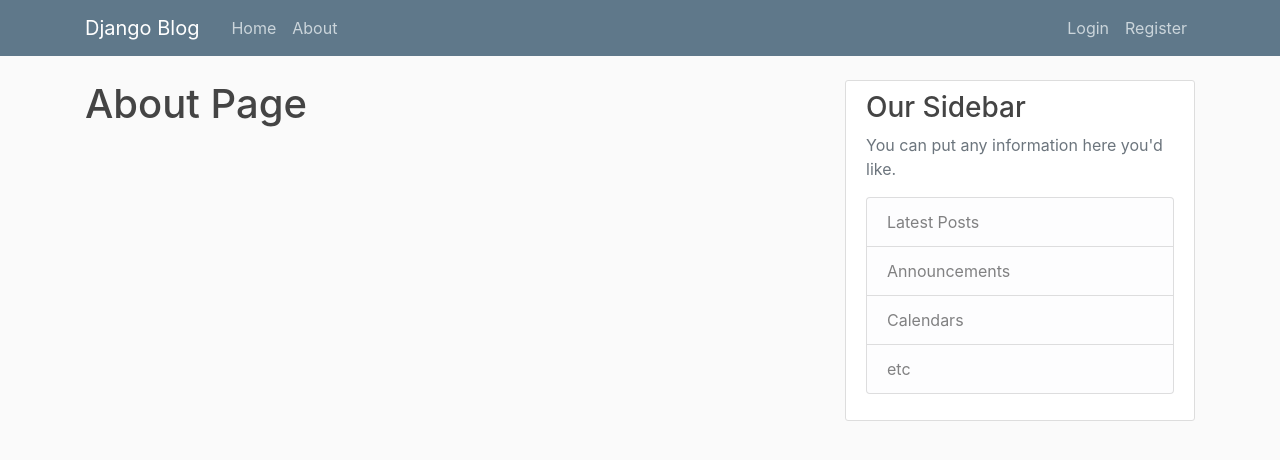
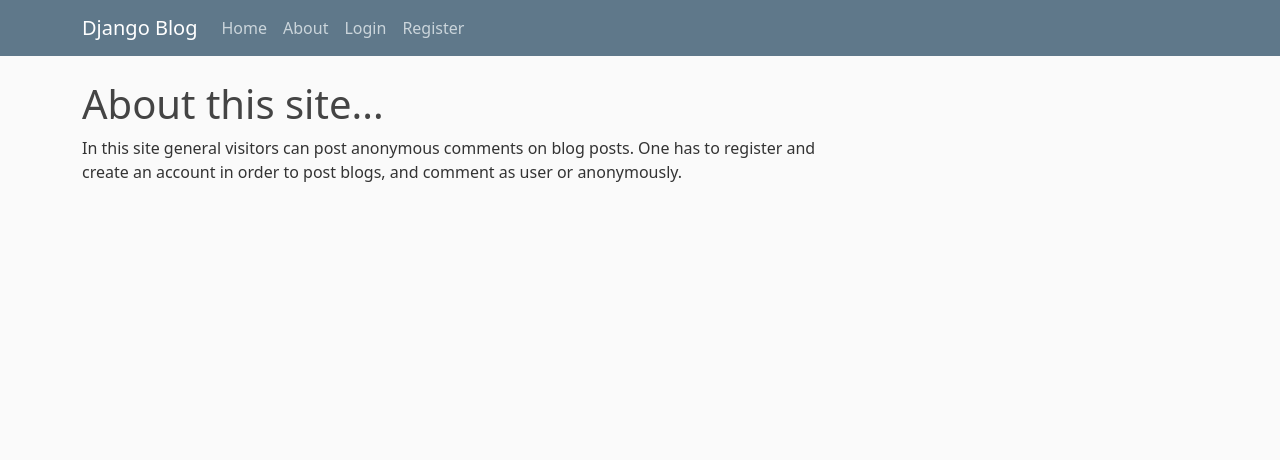
Before and after one commit to Nandan9911/Blog-App-Django, a Django app: page /about/ in a window 1280 px wide. Shown: the top 460 px of the page. Run offline with Django 3.2, Linux system fonts and the light colour scheme; some libraries are stand-ins or nearby versions.

Commit message:
adding latest bootstrap libraries

```diff
--- a/blog/templates/blog/about.html
+++ b/blog/templates/blog/about.html
@@ -1,4 +1,10 @@
 {% extends "blog/base.html" %}
 {% block content %}
-    <h1>About Page</h1>
+    <h1>About this site...</h1>
+    <div>
+        <p>
+            In this site general visitors can post anonymous comments on blog posts. One has to register and create an account in order to
+            post blogs, and comment as user or anonymously.
+        </p>
+    </div>
 {% endblock content %}
--- a/blog/templates/blog/base.html
+++ b/blog/templates/blog/base.html
@@ -8,8 +8,7 @@
     <meta name="viewport" content="width=device-width, initial-scale=1, shrink-to-fit=no">
 
     <!-- Bootstrap CSS -->
-    <link rel="stylesheet" href="https://maxcdn.bootstrapcdn.com/bootstrap/4.0.0/css/bootstrap.min.css" integrity="sha384-Gn5384xqQ1aoWXA+058RXPxPg6fy4IWvTNh0E263XmFcJlSAwiGgFAW/dAiS6JXm" crossorigin="anonymous">
-
+    <link href="https://cdn.jsdelivr.net/npm/bootstrap@5.3.0-alpha3/dist/css/bootstrap.min.css" rel="stylesheet" integrity="sha384-KK94CHFLLe+nY2dmCWGMq91rCGa5gtU4mk92HdvYe+M/SXH301p5ILy+dN9+nJOZ" crossorigin="anonymous">
     <link rel="stylesheet" type="text/css" href="{% static 'blog/main.css' %}">
 
     {% if title %}
@@ -27,12 +26,12 @@
           <span class="navbar-toggler-icon"></span>
           </button>
           <div class="collapse navbar-collapse" id="navbarToggle">
-            <div class="navbar-nav mr-auto">
+            <div class="nav navbar-nav mr-auto">
               <a class="nav-item nav-link" href="{% url 'blog-home' %}">Home</a>
               <a class="nav-item nav-link" href="{% url 'blog-about' %}">About</a>
             </div>
             <!-- Navbar Right Side -->
-            <div class="navbar-nav">
+            <div class="nav navbar-nav">
               {% if user.is_authenticated %}
                 <a class="nav-item nav-link" href="{% url 'profile' %}">Profile</a>
                 <a class="nav-item nav-link" href="{% url 'logout' %}">Logout</a>
@@ -57,26 +56,13 @@
           {% endif %}
           {% block content %}{% endblock %}
         </div>
-        <div class="col-md-4">
-          <div class="content-section">
-            <h3>Our Sidebar</h3>
-            <p class='text-muted'>You can put any information here you'd like.
-              <ul class="list-group">
-                <li class="list-group-item list-group-item-light">Latest Posts</li>
-                <li class="list-group-item list-group-item-light">Announcements</li>
-                <li class="list-group-item list-group-item-light">Calendars</li>
-                <li class="list-group-item list-group-item-light">etc</li>
-              </ul>
-            </p>
-          </div>
-        </div>
       </div>
     </main>
 
     <!-- Optional JavaScript -->
     <!-- jQuery first, then Popper.js, then Bootstrap JS -->
     <script src="https://code.jquery.com/jquery-3.2.1.slim.min.js" integrity="sha384-KJ3o2DKtIkvYIK3UENzmM7KCkRr/rE9/Qpg6aAZGJwFDMVNA/GpGFF93hXpG5KkN" crossorigin="anonymous"></script>
-    <script src="https://cdnjs.cloudflare.com/ajax/libs/popper.js/1.12.9/umd/popper.min.js" integrity="sha384-ApNbgh9B+Y1QKtv3Rn7W3mgPxhU9K/ScQsAP7hUibX39j7fakFPskvXusvfa0b4Q" crossorigin="anonymous"></script>
-    <script src="https://maxcdn.bootstrapcdn.com/bootstrap/4.0.0/js/bootstrap.min.js" integrity="sha384-JZR6Spejh4U02d8jOt6vLEHfe/JQGiRRSQQxSfFWpi1MquVdAyjUar5+76PVCmYl" crossorigin="anonymous"></script>
+    <script src="https://cdnjs.cloudflare.com/ajax/libs/popper.js/2.11.7/umd/popper.min.js" integrity="sha512-uaZ0UXmB7NHxAxQawA8Ow2wWjdsedpRu7nJRSoI2mjnwtY8V5YiCWavoIpo1AhWPMLiW5iEeavmA3JJ2+1idUg==" crossorigin="anonymous" referrerpolicy="no-referrer"></script>
+    <script src="https://cdn.jsdelivr.net/npm/bootstrap@5.3.0-alpha3/dist/css/bootstrap.min.css" integrity="sha384-KK94CHFLLe+nY2dmCWGMq91rCGa5gtU4mk92HdvYe+M/SXH301p5ILy+dN9+nJOZ" crossorigin="anonymous"></script>
 </body>
 </html>
```
